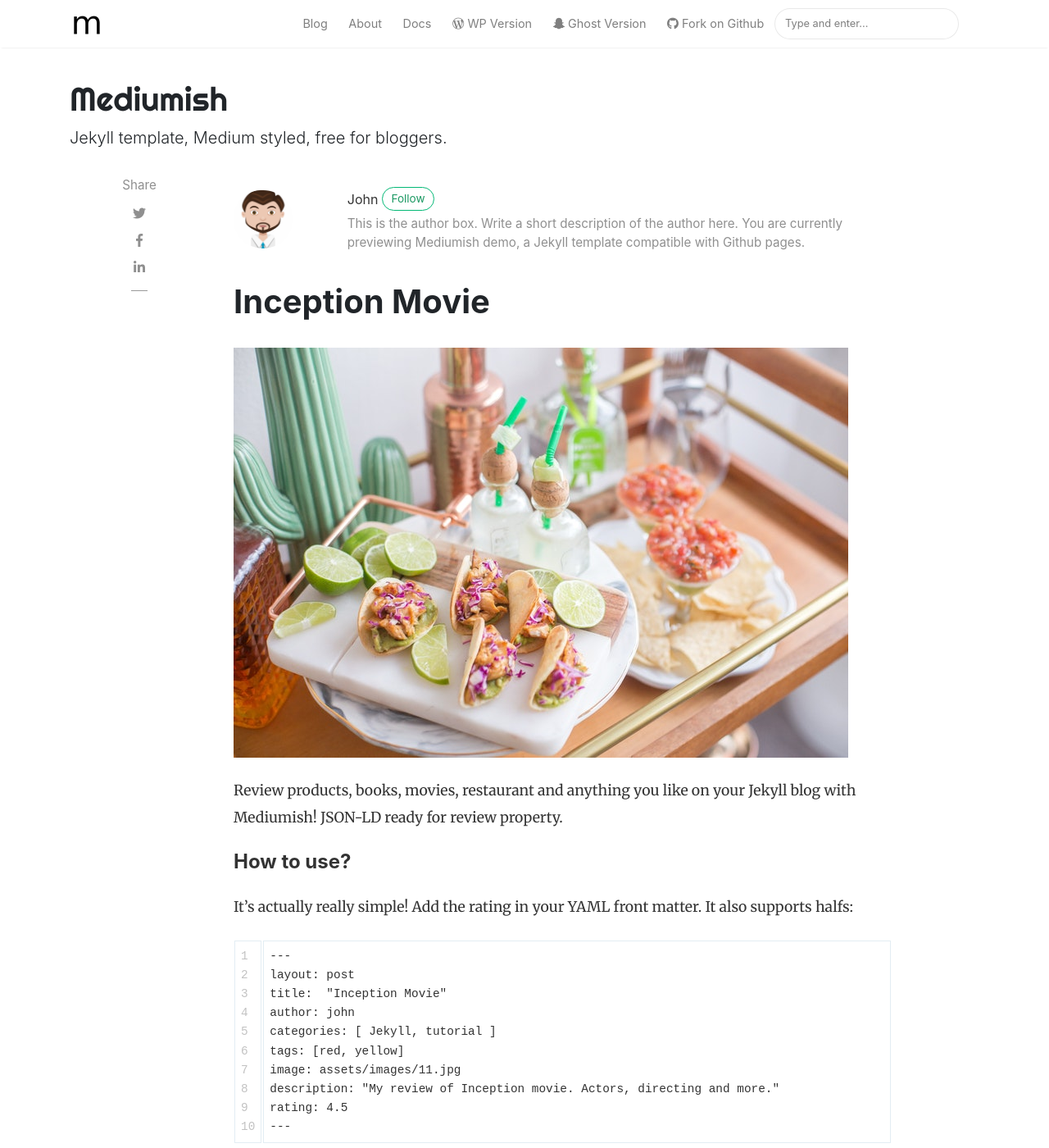
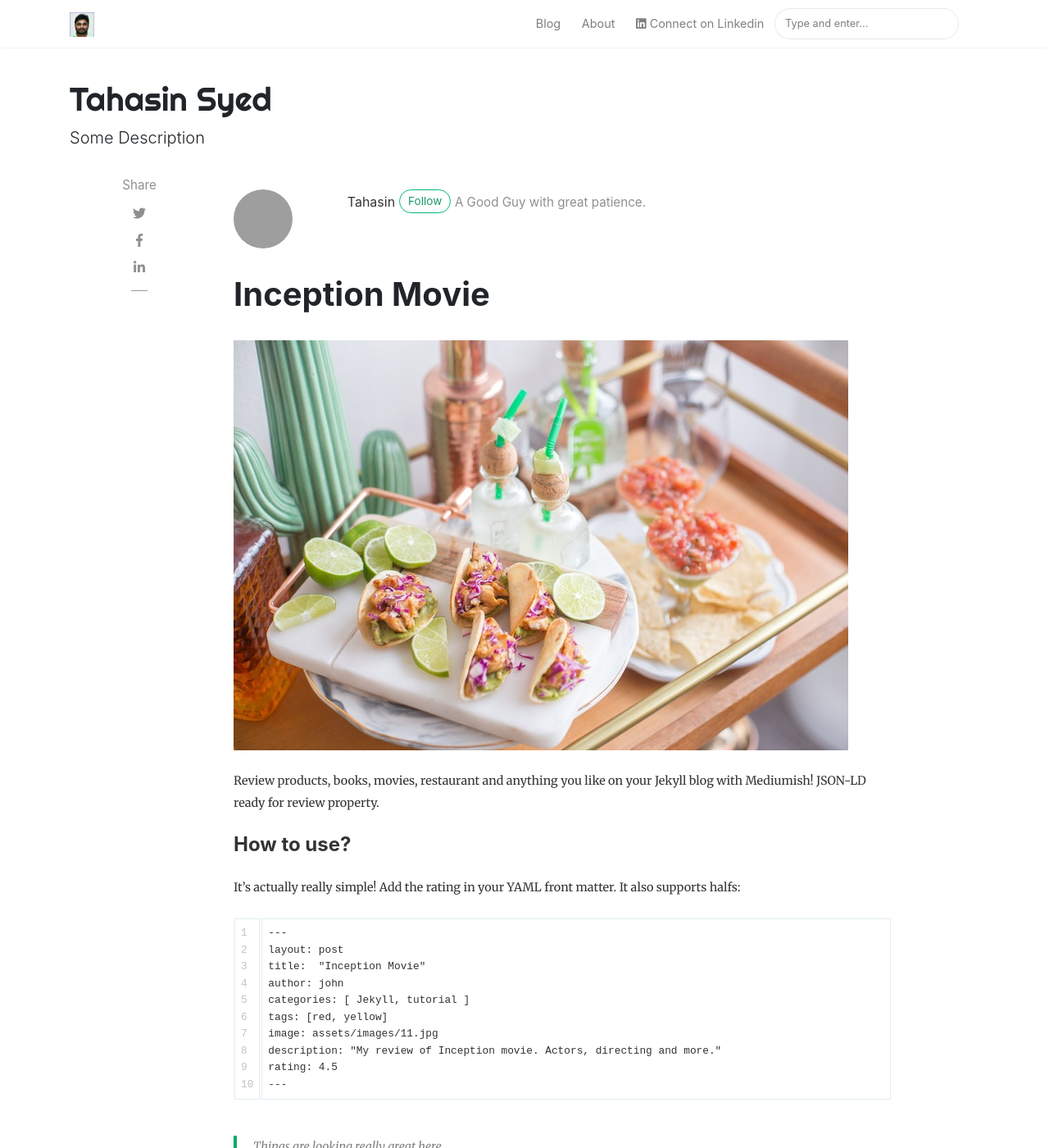
Before and after one commit to TahasinSyed/TahasinSyed, a Jekyll site: the page built from _posts/2025-05-13-quick-start-guide.md, in a window 1280 px wide and 1400 px high. Shown: the whole window at 82% size. Built offline with Jekyll 4.4.1, drawn with Linux system fonts in a browser that asks for light colours; nearby versions of some CDN libraries; comment, search, counter and statistics services are not loaded; some of the changed text lies outside the part shown; grey boxes are pictures that could not be loaded.

Commit message:
make few changes

````diff
--- a/_config.yml
+++ b/_config.yml
@@ -1,48 +1,39 @@
 # Site
-name: "Mediumish"
-title: "Mediumish"
-description: "Jekyll template, Medium styled, free for bloggers."
-logo: 'assets/images/logo.png'
-favicon: 'assets/images/logo.png'
-baseurl: /mediumish-theme-jekyll
-google_analytics: 'UA-46278016-1'
-disqus: 'demowebsite'
-mailchimp-list: 'https://wowthemes.us11.list-manage.com/subscribe/post?u=8aeb20a530e124561927d3bd8&amp;id=8c3d2d214b'
-include: ["_pages"]
+name: "Tahasin Syed"
+title: "Tahasin Syed"
+description: "Some Description"
+logo: 'assets/images/profilepic.png'
+favicon: 'assets/images/profilepic.png'
+baseurl: ''
+# google_analytics: 'UA-46278016-1'
+# disqus: 'demowebsite'
+# mailchimp-list: 'https://wowthemes.us11.list-manage.com/subscribe/post?u=8aeb20a530e124561927d3bd8&amp;id=8c3d2d214b'
+include: [ "_pages" ]
 permalink: /:title/
 
 # Authors
 authors:
-  sal:
-    name: Sal
-    display_name: Sal
-    gravatar: e56154546cf4be74e393c62d1ae9f9d4
-    email: wowthemesnet@gmail.com
-    web: https://www.wowthemes.net
-    twitter: https://twitter.com/wowthemesnet
-    description: "Author of Mediumish, a Bootstrap Medium styled template available for WordPress, HTML, Ghost and Jekyll. You are currently previewing Jekyll template demo."
-  john:
-    name: John
-    display_name: John
-    avatar: 'assets/images/avatar.png'
-    gravatar: b1cc14991db7a456fcd761680bbc8f81
-    email: wowthemesnet@gmail.com
-    web: https://www.wowthemes.net
-    twitter: https://twitter.com/wowthemesnet
-    description: "This is the author box. Write a short description of the author here. You are currently previewing Mediumish demo, a Jekyll template compatible with Github pages."
+  Tahasin:
+    name: Tahasin
+    display_name: Tahasin
+    # gravatar: e56154546cf4be74e393c62d1ae9f9d4
+    email: Tahasinsyed.08@gmail.com
+    web: https://tahasinsyed.github.io/TahasinSyed/index.html
+    linkedin: https://in.linkedin.com/in/tahasin-syed-235b05118
+    description: "A Good Guy with great patience."
 
 # Plugins
 plugins:
-  - jekyll-paginate
-  - jekyll-sitemap
-  - jekyll-feed
-  - jekyll-seo-tag
-  - jekyll-archives
+- jekyll-paginate
+- jekyll-sitemap
+- jekyll-feed
+- jekyll-seo-tag
+- jekyll-archives
 
 # Archives
 jekyll-archives:
   enabled:
-    - categories
+  - categories
   layout: archive
   permalinks:
     category: '/category/:name/'
@@ -63,10 +54,10 @@ kramdown:
 
 # Adsense (change to "enabled" to activate, also your client id and ad slot. Create a new ad unit from your Adsense account to get the slot.)
 adsense: "disabled"
-adsense-data-ad-client: "ca-pub-3412143450191416"
-adsense-data-ad-slot: "1363087678"
+# adsense-data-ad-client: "ca-pub-3412143450191416"
+# adsense-data-ad-slot: "1363087678"
 
 # Lazy Images ("enabled" or "disabled")
-lazyimages: "disabled"
+lazyimages: "enabled"
 
-exclude: [changelog.md, LICENSE.txt, README.md, Gemfile, Gemfile.lock]
+exclude: [ changelog.md, LICENSE.txt, README.md, Gemfile, Gemfile.lock, docker-compose.yml ]
--- a/_layouts/default.html
+++ b/_layouts/default.html
@@ -75,20 +75,16 @@ ga('send', 'pageview');
                 <a class="nav-link" href="{{ site.baseurl }}/about">About</a>
                 </li>
 
-                <li class="nav-item">
+                <!-- <li class="nav-item">
                 <a target="_blank" class="nav-link" href="https://bootstrapstarter.com/bootstrap-templates/template-mediumish-bootstrap-jekyll/"> Docs</a>
-                </li>
+                </li> -->
+
+                <!-- <li class="nav-item">
+                <a target="_blank" class="nav-link" href="https://www.wowthemes.net/themes/mediumish-wordpress/"><i class="fab fa-wordpress-simple"></i> WP Version</a>
+                </li> -->
 
                 <li class="nav-item">
-                <a target="_blank" class="nav-link" href="https://www.wowthemes.net/themes/mediumish-wordpress/"><i class="fab fa-wordpress-simple"></i> WP Version</a>
-                </li>
-
-                <li class="nav-item">
-                <a target="_blank" class="nav-link" href="https://www.wowthemes.net/themes/mediumish-ghost/"><i class="fab fa-snapchat-ghost"></i> Ghost Version</a>
-                </li>
-
-                <li class="nav-item">
-                <a target="_blank" class="nav-link" href="https://github.com/wowthemesnet/mediumish-theme-jekyll"><i class="fab fa-github"></i> Fork on Github</a>
+                <a target="_blank" class="nav-link" href="https://in.linkedin.com/in/tahasin-syed-235b05118"><i class="fab fa-linkedin"></i> Connect on Linkedin</a>
                 </li>
 
                 {% include search-lunr.html %}
--- a/_posts/2025-05-13-quick-start-guide.md
+++ b/_posts/2025-05-13-quick-start-guide.md
@@ -1,14 +1,14 @@
 ---
 layout: post
 title:  "Inception Movie"
-author: john
+author: Tahasin
 categories: [ Jekyll, tutorial ]
 tags: [red, yellow]
 image: assets/images/11.jpg
 description: "My review of Inception movie. Acting, plot and something else in this short description."
 featured: true
 hidden: true
-rating: 4.5
+# rating: 4.5
 ---
 
 Review products, books, movies, restaurant and anything you like on your Jekyll blog with Mediumish! JSON-LD ready for review property.
@@ -29,3 +29,8 @@ description: "My review of Inception movie. Actors, directing and more."
 rating: 4.5
 ---
 ```
+
+> Things are looking really great here
+
+#### Wassup with things
+Great people have great responsibilities.
--- a/assets/css/screen.css
+++ b/assets/css/screen.css
@@ -28,7 +28,7 @@ pre {
     width: 100%;
     padding: 7px;
     font-family: monospace, sans-serif;
-    font-size: .9rem;
+    font-size: .8rem;
     white-space: pre;
     overflow: auto;
     background: #fff;
@@ -331,7 +331,7 @@ span.post-read-more a:hover {
 
 .article-post {
     font-family: Merriweather;
-    font-size: 1.1rem;
+    font-size: 0.9rem;
     line-height: 1.84;
     color: rgba(0, 0, 0, .8);
 }
````
Also changed, not shown: assets/images/profilepic.png (added), 1 other file.
